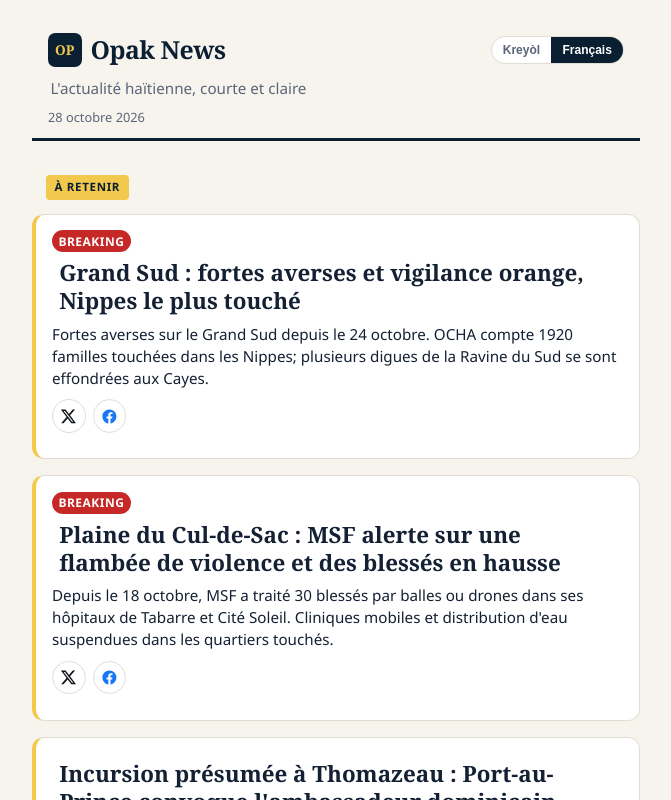
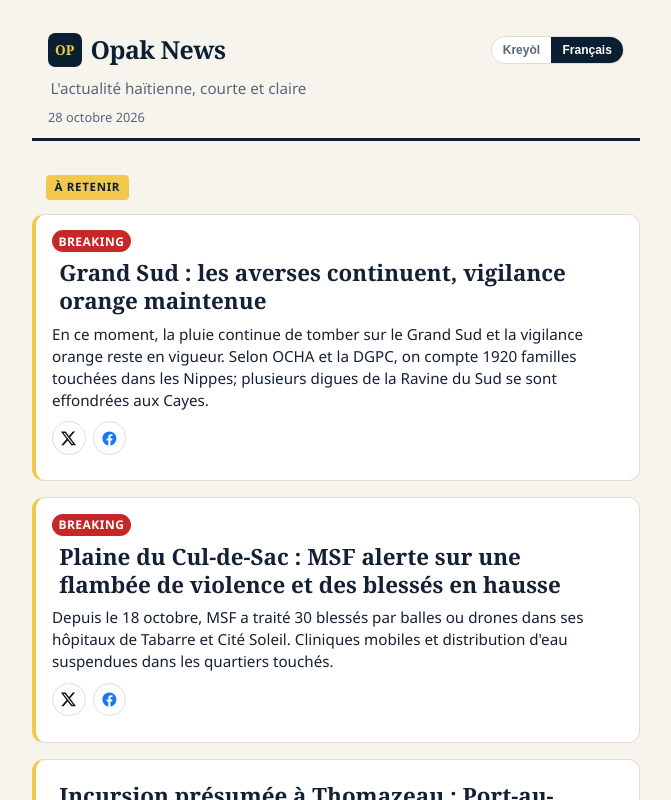
Before and after one commit to haitialways-pixel/opak-news, a React (Vite) app: page / in a window 1280 px wide. Shown: the top 800 px of the page, without its empty margins (304-975 px from the left). Built offline with nearby package versions, Linux system fonts and the light colour scheme; no server answers.

Commit message:
Grand Sud weather: present/ongoing tense

```diff
--- a/src/data/stories.ts
+++ b/src/data/stories.ts
@@ -17,16 +17,16 @@ export const STORIES: Story[] = [
     publishedAt: "2026-10-28",
     isBreaking: true,
     headline: {
-      ht: "Grand Sid : gwo lapli ak vijilans oranj, Nip pi frape",
-      fr: "Grand Sud : fortes averses et vigilance orange, Nippes le plus touché",
+      ht: "Grand Sid : gwo lapli ap kontinye, vijilans oranj kenbe",
+      fr: "Grand Sud : les averses continuent, vigilance orange maintenue",
     },
     brief: {
-      ht: "Gwo lapli ap tonbe nan Grand Sid depi 24 oktòb. OCHA di Nip gen 1920 fanmi afekte; plizyè dyk Ravine du Sud tonbe nan Okay.",
-      fr: "Fortes averses sur le Grand Sud depuis le 24 octobre. OCHA compte 1920 familles touchées dans les Nippes; plusieurs digues de la Ravine du Sud se sont effondrées aux Cayes.",
+      ht: "Kounye a, lapli ap kontinye tonbe sou Grand Sid e vijilans oranj la toujou an fòs. Selon OCHA ak DGPC, Nip gen 1920 fanmi afekte; plizyè dyk Ravine du Sud tonbe nan Okay.",
+      fr: "En ce moment, la pluie continue de tomber sur le Grand Sud et la vigilance orange reste en vigueur. Selon OCHA et la DGPC, on compte 1920 familles touchées dans les Nippes; plusieurs digues de la Ravine du Sud se sont effondrées aux Cayes.",
     },
     body: {
-      ht: "Depi 24 oktòb, gwo lapli ap frape Sid, Nip ak Grandans. Nan yon Flash Update 28 oktòb, OCHA di DGPC kenbe tout Grand Sid nan vijilans oranj (kèk medya te di alèt la leve 27 oktòb nan kèk depatman).\n\nNip pi frape: 1920 fanmi afekte, 1767 kay inonde, 48 ti kay detwi. Nan Grandans, 630 kay inonde; lopital kominotè Koray, lekòl nasyonal Fondikaques ak mache piblik Chanbelan inonde. Nan Okay, anviwon 200 kay inonde epi plizyè seksyon dyk Ravine du Sud tonbe.\n\nBilten an: 4 moun mouri (3 nan Nip, 1 nan Sidès) epi 2 pechè disparèt nan Abriko (Grandans).",
-      fr: "Depuis le 24 octobre, de fortes averses frappent le Sud, les Nippes et la Grand'Anse. Dans un Flash Update du 28 octobre, OCHA indique que la DGPC maintient tout le Grand Sud en vigilance orange (certains médias avaient annoncé une levée le 27 octobre dans certains départements).\n\nLes Nippes sont les plus touchées: 1920 familles affectées, 1767 maisons inondées, 48 petites maisons détruites. En Grand'Anse, 630 maisons inondées; l'hôpital communautaire de Corail, l'école nationale de Fond'Icaques et le marché public de Chambellan sont inondés. Aux Cayes, environ 200 maisons inondées et plusieurs sections de digues de la Ravine du Sud se sont effondrées.\n\nBilan: 4 morts (3 dans les Nippes, 1 dans le Sud-Est) et 2 pêcheurs disparus à Abricots (Grand'Anse).",
+      ht: "Gwo lapli ap kontinye frape Sid, Nip ak Grandans kounye a, depi 24 oktòb. Nan Flash Update 28 oktòb la, OCHA di DGPC kenbe tout Grand Sid nan vijilans oranj, malgre kèk medya te di alèt la te leve 27 oktòb nan kèk depatman.\n\nSitiyasyon an jodi a: Nip pi frape: 1920 fanmi afekte, 1767 kay inonde, 48 ti kay detwi. Nan Grandans, 630 kay inonde; lopital kominotè Koray, lekòl nasyonal Fondikaques ak mache piblik Chanbelan inonde. Nan Okay, anviwon 200 kay inonde epi plizyè seksyon dyk Ravine du Sud tonbe.\n\nBilan provizwa: 4 moun mouri (3 nan Nip, 1 nan Sidès) epi 2 pechè disparèt nan Abriko (Grandans).",
+      fr: "De fortes averses continuent de frapper le Sud, les Nippes et la Grand'Anse en ce moment, depuis le 24 octobre. Dans son Flash Update du 28 octobre, OCHA indique que la DGPC maintient tout le Grand Sud en vigilance orange, alors que certains médias avaient annoncé une levée le 27 octobre dans certains départements.\n\nLa situation aujourd'hui: les Nippes sont les plus touchées: 1920 familles affectées, 1767 maisons inondées, 48 petites maisons détruites. En Grand'Anse, 630 maisons inondées; l'hôpital communautaire de Corail, l'école nationale de Fond'Icaques et le marché public de Chambellan sont inondés. Aux Cayes, environ 200 maisons inondées et plusieurs sections de digues de la Ravine du Sud se sont effondrées.\n\nBilan provisoire: 4 morts (3 dans les Nippes, 1 dans le Sud-Est) et 2 pêcheurs disparus à Abricots (Grand'Anse).",
     },
     sources: [
       "OCHA",
```
